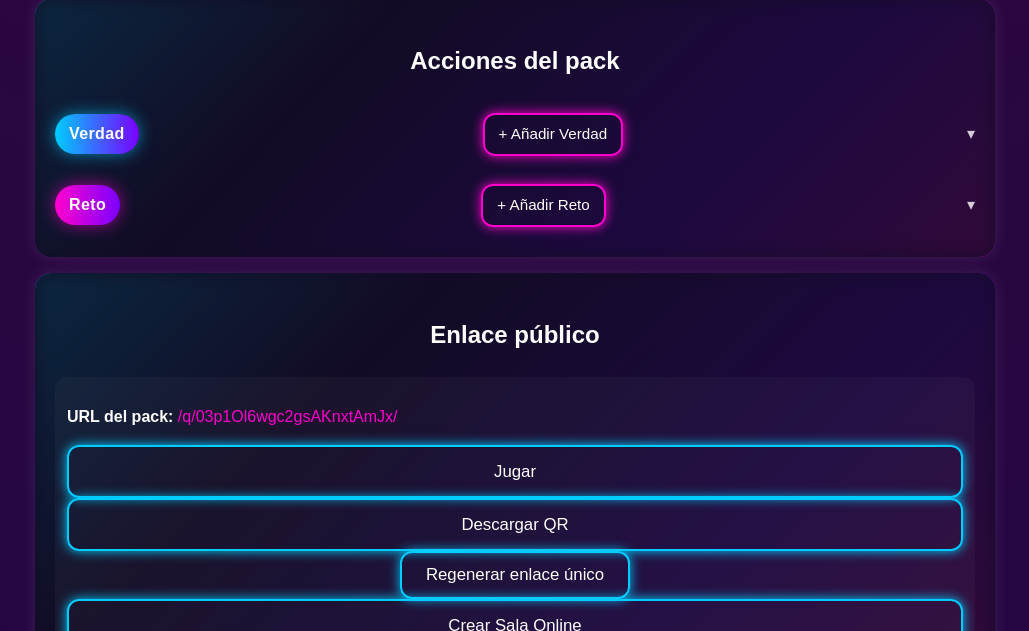
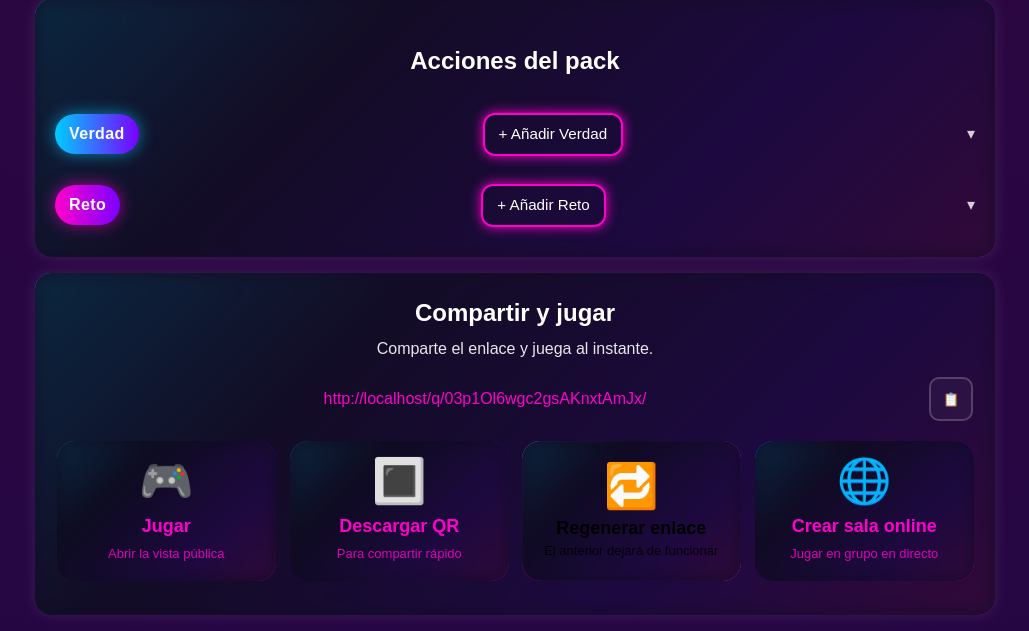
Before and after one commit to jltamayo2018/tfg-verdad-reto, a Django app: page /packs/25/ in a window 1280 px wide. Shown: the part 954-1585 px from the top of the page, without its empty margins (125-1154 px from the left). Run offline with Django 5.2, Linux system fonts and the light colour scheme; a user stored in the database is signed in; data comes from the database, SQL or seed files in the repository; data that the repository does not hold is empty; parts of the project's set-up code (start-up, migrations or seed data) failed here and were passed over.

Commit message:
cambiando parte pública

```diff
--- a/static/css/style.css
+++ b/static/css/style.css
@@ -971,3 +971,108 @@ nav{ line-height: 1; }
   transform: none;
   box-shadow: inherit; /* o 'none' si tu card mete mucho glow */
 }
+
+/* ====== Share panel ====== */
+.share-panel { padding: 22px; }
+.share-title { margin: 0 0 6px 0; }
+.share-sub { margin: 0 0 14px 0; opacity: .9; }
+
+.share-link-row{
+  display:flex;
+  gap:10px;
+  align-items:center;
+  margin-bottom: 18px;
+}
+
+.share-url{
+  flex:1;
+  display:block;
+  overflow:hidden;
+  text-overflow: ellipsis;
+  white-space: nowrap;
+  padding: 12px 14px;
+}
+
+.share-copy{
+  width: 44px;
+  height: 44px;
+  display:inline-flex;
+  align-items:center;
+  justify-content:center;
+}
+
+/* ====== Action cards grid ====== */
+.share-actions-grid{
+  display:grid;
+  grid-template-columns: repeat(4, minmax(0, 1fr));
+  gap: 14px;
+}
+
+@media (max-width: 980px){
+  .share-actions-grid{ grid-template-columns: repeat(2, minmax(0, 1fr)); }
+}
+@media (max-width: 520px){
+  .share-actions-grid{ grid-template-columns: 1fr; }
+}
+
+.action-card{
+  text-decoration:none;
+  border-radius: 18px;
+  padding: 16px;
+  display:flex;
+  flex-direction: column;
+  align-items:center;
+  justify-content:center;
+  min-height: 140px;
+  text-align:center;
+  cursor:pointer;
+  transition: transform .12s ease, filter .12s ease;
+}
+
+.action-card:hover{
+  transform: translateY(-2px);
+  filter: brightness(1.06);
+}
+
+.action-card__emoji{
+  font-size: 44px;
+  line-height: 1;
+  margin-bottom: 10px;
+}
+
+.action-card__title{
+  font-weight: 800;
+  font-size: 18px;
+  margin-bottom: 4px;
+}
+
+.action-card__hint{
+  font-size: 13px;
+  opacity: .85;
+}
+
+/* Para que el form no rompa el layout */
+.action-form{ margin:0; }
+.action-form .action-card{
+  width:100%;
+  border: 0;
+  background: transparent; /* el estilo lo da neon-card */
+}
+
+/* Variante “peligro” (sutil) */
+.action-card--danger{
+  box-shadow: 0 0 0 1px rgba(255, 60, 140, .35) inset;
+}
+
+/* Toast */
+.share-toast{
+  margin: 12px 0 0;
+  font-size: 13px;
+  opacity: 0;
+  transform: translateY(6px);
+  transition: opacity .18s ease, transform .18s ease;
+}
+.share-toast.is-visible{
+  opacity: .95;
+  transform: translateY(0);
+}
--- a/verdadoreto_app/templates/pack_detail.html
+++ b/verdadoreto_app/templates/pack_detail.html
@@ -172,34 +172,100 @@
     </details>
   </div>
 
-  <!-- ENLACE PÚBLICO (TOKEN ÚNICO) -->
-  <div class="card neon-card public-links">
-    <h3>Enlace público</h3>
+  {# ====== COMPARTIR Y JUGAR ====== #}
+  {% url 'publico_por_token' pack.token as public_path %}
+  {% with full_public_url=request.scheme|add:"://"|add:request.get_host|add:public_path %}
 
-    <div class="public-block">
-      <p class="link-line">
-        <strong>URL del pack:</strong>
-        <a class="url-badge" id="link-pack" href="{% url 'publico_por_token' pack.token %}">
-          {% url 'publico_por_token' pack.token %}
-        </a>
-      </p>
+  <div class="card neon-card share-panel">
+    <h3 class="share-title">Compartir y jugar</h3>
 
-      <!-- Botonera responsive en grid -->
-      <div class="btn-grid">
-        <a class="btn btn-secondary" href="{% url 'publico_por_token' pack.token %}" style="margin: 0 auto; display: block;">Jugar</a>
-        <a class="btn btn-secondary"   href="{% url 'qr_image' pack.pk %}" style="margin: 0 auto; display: block;">Descargar QR</a>
+    <p class="share-sub">
+      Comparte el enlace y juega al instante.
+    </p>
 
-        <!-- El de regenerar es POST: lo metemos en la misma grid -->
-        <form method="post" action="{% url 'link_regenerate' pack.pk %}">
-          {% csrf_token %}
-          <button type="submit" class="btn btn-secondary"
-                  onclick="return confirm('¿Regenerar enlace del pack? El anterior dejará de funcionar.')" style="margin: 0 auto; display: block;">
-            Regenerar enlace único
-          </button>
-        </form>
+    <div class="share-link-row">
+      <a class="url-badge share-url" id="publicLink"
+        href="{{ public_path }}"
+        target="_blank" rel="noopener">
+        {{ full_public_url }}
+      </a>
 
-        <a class="btn btn-secondary" href="{% url 'room_create' pack.id %}" style="margin: 0 auto; display: block;">Crear Sala Online</a>
-      </div>
+      <button type="button" class="icon-btn share-copy"
+              onclick="copyPublicLink()"
+              aria-label="Copiar enlace">
+        <span aria-hidden="true">📋</span>
+      </button>
     </div>
+
+    <section class="share-actions-grid" aria-label="Acciones del pack">
+      <!-- Jugar -->
+      <a href="{{ public_path }}" class="action-card neon-card" aria-label="Jugar">
+        <div class="action-card__emoji" aria-hidden="true">🎮</div>
+        <div class="action-card__title">Jugar</div>
+        <div class="action-card__hint">Abrir la vista pública</div>
+      </a>
+
+      <!-- Descargar QR -->
+      <a href="{% url 'qr_image' pack.pk %}" class="action-card neon-card" aria-label="Descargar QR">
+        <div class="action-card__emoji" aria-hidden="true">🔳</div>
+        <div class="action-card__title">Descargar QR</div>
+        <div class="action-card__hint">Para compartir rápido</div>
+      </a>
+
+      <!-- Regenerar enlace (POST) -->
+      <form method="post" action="{% url 'link_regenerate' pack.pk %}" class="action-form">
+        {% csrf_token %}
+        <button type="submit"
+                class="action-card neon-card action-card--danger"
+                onclick="return confirm('¿Regenerar enlace del pack? El anterior dejará de funcionar.')"
+                aria-label="Regenerar enlace">
+          <div class="action-card__emoji" aria-hidden="true">🔁</div>
+          <div class="action-card__title">Regenerar enlace</div>
+          <div class="action-card__hint">El anterior dejará de funcionar</div>
+        </button>
+      </form>
+
+      <!-- Crear sala online -->
+      <a href="{% url 'room_create' pack.id %}" class="action-card neon-card" aria-label="Crear sala online">
+        <div class="action-card__emoji" aria-hidden="true">🌐</div>
+        <div class="action-card__title">Crear sala online</div>
+        <div class="action-card__hint">Jugar en grupo en directo</div>
+      </a>
+    </section>
+
+    <p class="share-toast" id="copyToast" role="status" aria-live="polite"></p>
   </div>
+
+  <script>
+    function copyPublicLink() {
+      const text = document.getElementById("publicLink").textContent.trim();
+      const toast = document.getElementById("copyToast");
+
+      const done = () => {
+        toast.textContent = "✅ Enlace copiado";
+        toast.classList.add("is-visible");
+        setTimeout(() => toast.classList.remove("is-visible"), 1600);
+      };
+
+      if (navigator.clipboard && window.isSecureContext) {
+        navigator.clipboard.writeText(text).then(done).catch(() => fallbackCopy(text, done));
+      } else {
+        fallbackCopy(text, done);
+      }
+
+      function fallbackCopy(t, cb) {
+        const ta = document.createElement("textarea");
+        ta.value = t;
+        ta.style.position = "fixed";
+        ta.style.left = "-9999px";
+        document.body.appendChild(ta);
+        ta.select();
+        try { document.execCommand("copy"); } catch(e) {}
+        document.body.removeChild(ta);
+        cb();
+      }
+    }
+  </script>
+
+  {% endwith %}
 {% endblock %}
```
